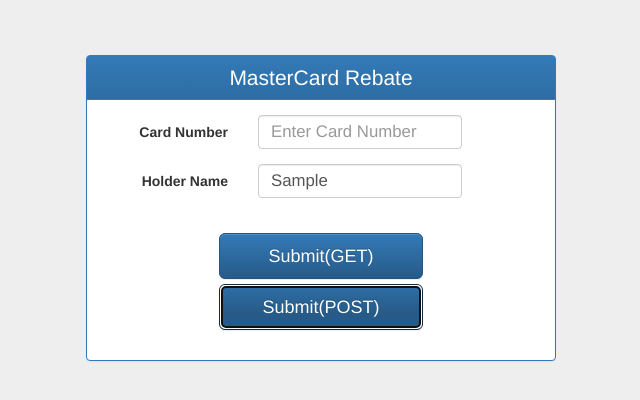
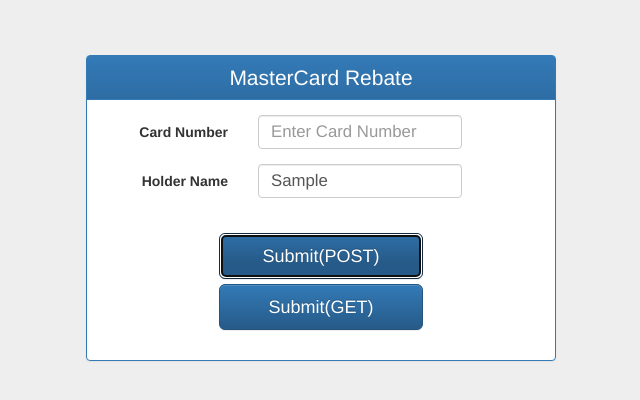
Before and after one commit to EricSeokgon/Simple_SOA, a plain HTML site: page index.html in a window 1280 px wide. Both pictures are taken after typing "Sample", "Sample" into the empty fields and a click on the button "Submit(POST)". Shown: the whole page, without its empty margins (319-959 px from the left). Drawn offline with nearby package versions, Linux system fonts and the light colour scheme.

Commit message:
Fix : 'undefined' parameter on cardHolder.

```diff
--- a/index.html
+++ b/index.html
@@ -74,8 +74,8 @@
 						<br>
 						<div class="form-group">
 							<div class="col-sm-offset-3 col-sm-6">
+								<button class="btn btn-lg btn-primary btn-block" type="button" id="submitPost">Submit(POST)</button>
 								<button class="btn btn-lg btn-primary btn-block" type="button" id="submitGet">Submit(GET)</button>
-								<button class="btn btn-lg btn-primary btn-block" type="button" id="submitPost">Submit(POST)</button>
 							</div>
 						</div>
 					</div>
@@ -88,10 +88,10 @@
 			var url = "https://s5who8hbnb.execute-api.us-east-1.amazonaws.com/dev/InsertCardInfo";
 			var cardType = "Visa";
 			var cardNo;
-			var cardHolder = $("#inputCardHolder").val();
 
 			$("#submitGet").click(function() {
 				console.log("cardNo: " +cardNo);
+				var cardHolder = $("#inputCardHolder").val();
 
 				var formTag =	"<form action='"+url+"' method='get'>" +
 								"<input type='hidden' name='cardNo' value='"+cardNo+"'>" +
@@ -105,6 +105,7 @@
 
 			$("#submitPost").click(function() {
 				console.log("cardNo: " +cardNo);
+				var cardHolder = $("#inputCardHolder").val();
 
 				var formTag =	"<form action='"+url+"' method='post'>" +
 								"<input type='hidden' name='cardNo' value='"+cardNo+"'>" +
```
